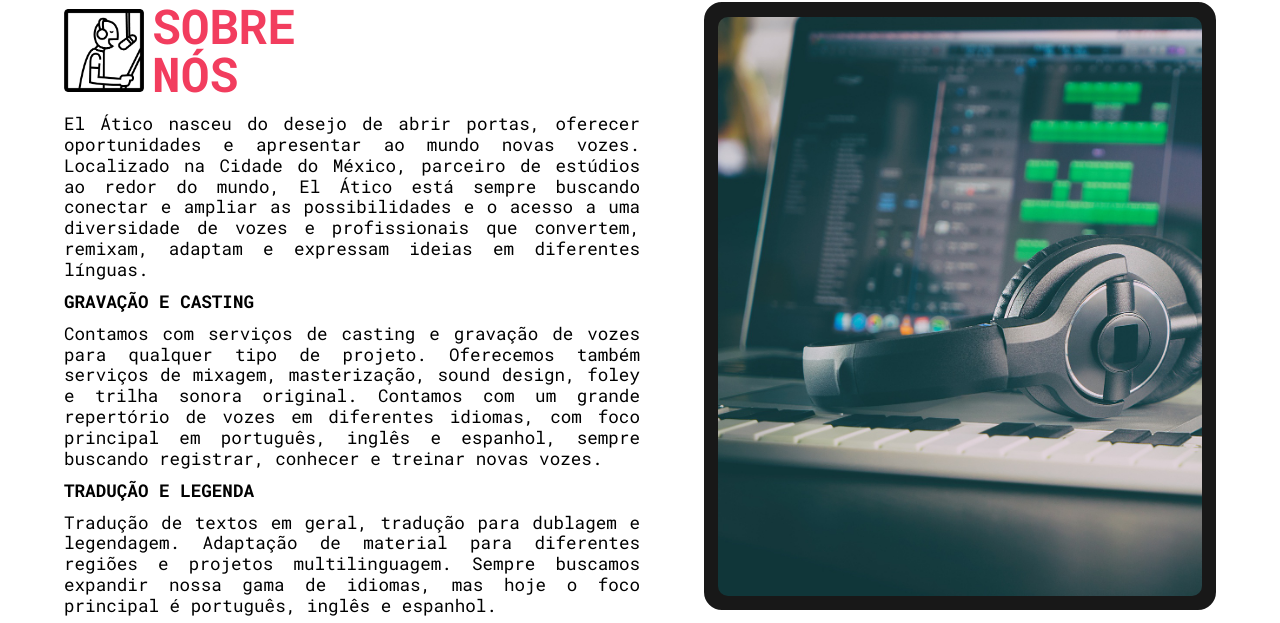
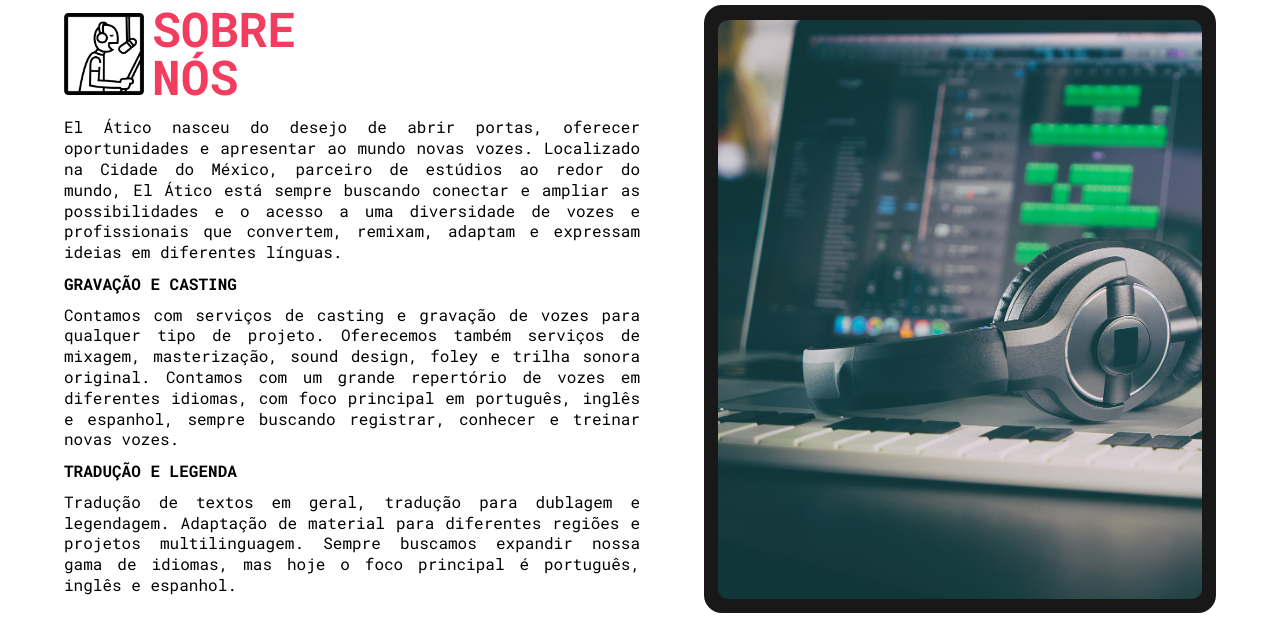
Before and after one commit to Primatasan/El-Atico-site, a React (Vite) app: page /sobre_nos in a window 1280 px wide. Shown: the part 329-952 px from the top of the page. Built offline with nearby package versions, Linux system fonts and the light colour scheme.

Commit message:
Update SobreNos.module.scss

```diff
--- a/src/pages/SobreNos/SobreNos.module.scss
+++ b/src/pages/SobreNos/SobreNos.module.scss
@@ -13,7 +13,7 @@
     align-items: end;
     color: $cor-secundaria;
     font-weight: bold;
-    font-size: 3rem;
+    font-size: 3em;
     img{
         width: 5rem;
         margin-right: 0.5rem;
@@ -22,7 +22,7 @@
 
 .text_wrapper{
     margin-top: 1rem;
-    font-size: 1.1rem;
+    font-size: 1em;
     h2{
         margin: 0.8rem 0;
         font-weight: bold;
```
